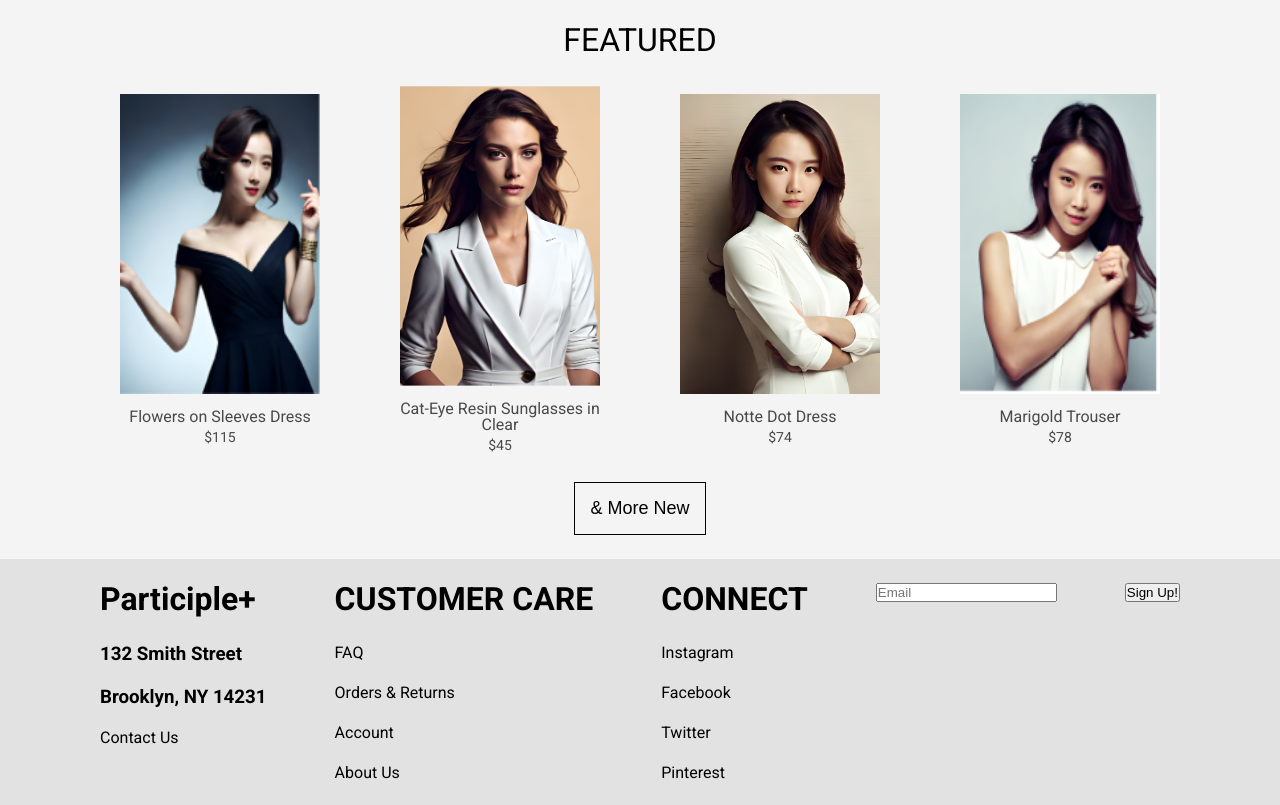
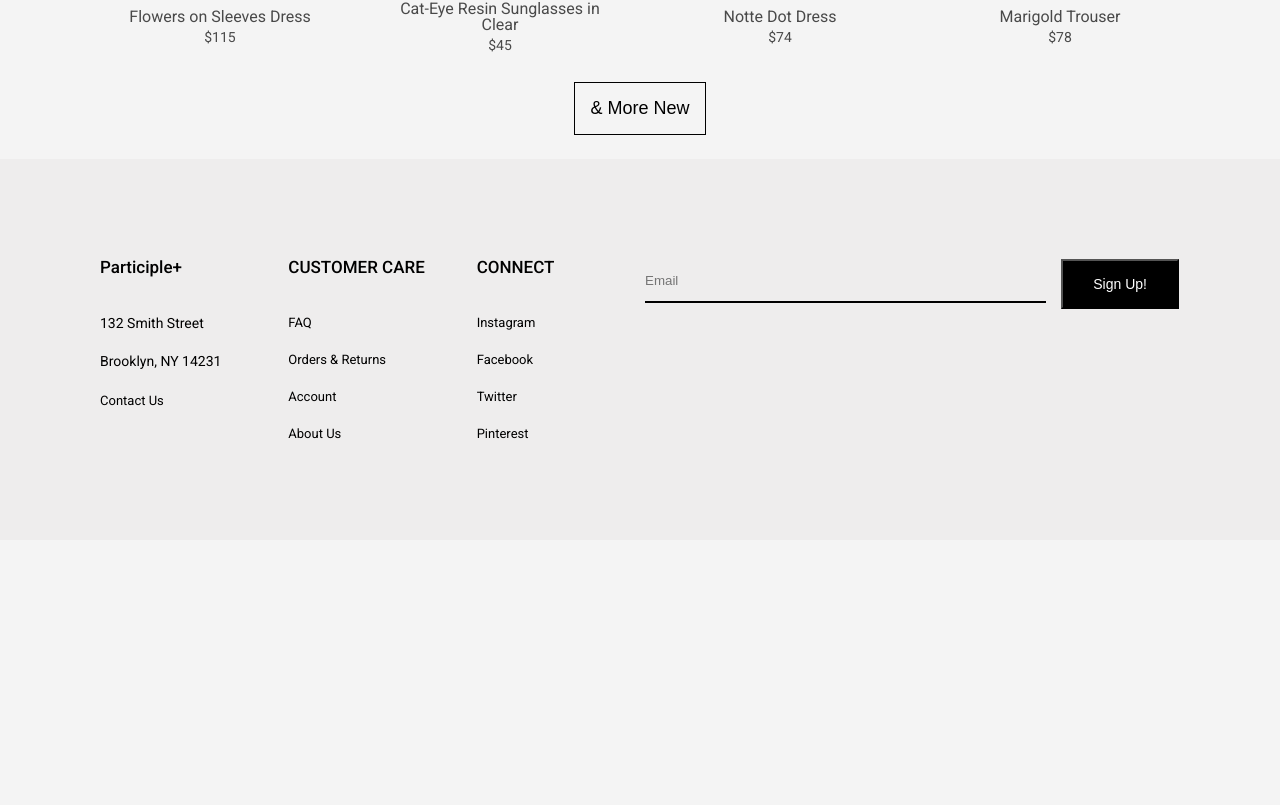
Before and after one commit to oreoluwa212/store_clothing, a React (Vite) app: page / in a window 1280 px wide. Shown: the part 1869-2674 px from the top of the page. After the commit the page ends 2409 px from the top, so only its background shows below. Built offline with nearby package versions, Linux system fonts and the light colour scheme.

Commit message:
Footer section made responsive

```diff
--- a/src/components/Footer.jsx
+++ b/src/components/Footer.jsx
@@ -3,6 +3,7 @@ import '../styles/PageStyles.scss';
 const Footer = () => {
   return (
     <div className="footer-container">
+      <div className="footer-container-text">
         <div className="participle">
           <h1> Participle+</h1>
           <div className="oar">
@@ -31,11 +32,14 @@ const Footer = () => {
             <a href="#"> Pinterest</a>
           </div>
         </div>
+      </div>
+      <div className="footer-container-signup">
         <div className="email-us">
           <input type="email" placeholder="Email" />
         </div>
-      <div>
+        <div className='sign-up'>
           <button>Sign Up!</button>
+        </div>
       </div>
     </div>
   );
--- a/src/styles/PageStyles.scss
+++ b/src/styles/PageStyles.scss
@@ -249,6 +249,17 @@
       img {
         width: 100%;
         height: 800px;
+
+        @media (max-width: 780px) {
+            height: 400px;
+            padding-top: 40px;
+          }
+
+        @media (max-width: 1336px) {
+            height: 400px;
+            padding-top: 40px;
+          }
+
       }
 
       .lean-in {
@@ -365,17 +376,50 @@
 // Footer Section
 .footer-container {
   display: flex;
-  padding: 24px 100px;
-  background-color: #e2e2e2;
+  padding: 100px 250px;
+  background-color: #eeeded;
   justify-content: space-between;
+  gap: 20px;
+
+  @media (max-width: 780px) {
+      display: flex;
+      flex-direction: column;
+    }
+
+  @media (max-width: 1336px) {
+    padding: 100px 100px;
+  gap: 10px;
+  }
+
+  .footer-container-text {
+    flex-basis: 50%;
+    display: grid;
+    grid-template-columns: 1fr 1fr 1fr;
+
+    @media (max-width: 726px) {
+      padding: 5px 20px;
+      font-size: 11px;
+    }
+
+    @media (max-width: 1336px) {
         gap: 30px;
+      }
 
   .participle,
     .customer,
     .connect {
       display: flex;
       flex-direction: column;
-    gap: 30px;
+      gap: 40px;
+
+      h1 {
+          font-size: 21px;
+          font-weight: 500;
+
+          @media (max-width: 1336px) {
+              font-size: 17px;
+            }
+        }
 
       .oar,
       .care,
@@ -383,8 +427,85 @@
         display: flex;
         flex-direction: column;
         gap: 24px;
+
+        a {
+
+          @media (max-width: 1336px) {
+              font-size: 13px;
             }
         }
+
+        h3 {
+            font-size: 18px;
+            font-weight: 400;
+            @media (max-width: 1336px) {
+              font-size: 14px;
+              }
+          }
+
+      }
+    }
+
+  }
+
+  .footer-container-signup {
+    flex-basis: 50%;
+    display: grid;
+    grid-template-columns: 3fr 1fr;
+
+    @media (max-width: 780px) {
+        display: flex;
+        flex-direction: column;
+        padding-top: 40px;
+      }
+
+    .email-us {
+      width: 100%;
+
+
+      input {
+        width: 100%;
+        height: 44px;
+        display: flex;
+        text-align: left;
+        background: transparent;
+        outline: 0;
+        border: 0;
+        border-bottom: 2.5px solid #000;
+      }
+    }
+
+    .sign-up {
+      width: 100%;
+      margin-left: 15px;
+
+      @media (max-width: 780px) {
+          display: flex;
+          flex-direction: column;
+          padding-top: 40px;
+          margin-left: 0px;
+        }
+
+      button {
+      padding: 10px 50px;
+      font-size: 20px;
+      background: #000;
+      color: white;
+
+        @media (max-width: 780px) {
+            padding: 5px 20px;
+            font-size: 12px;
+
+          }
+
+      @media (max-width: 1336px) {
+        padding: 15px 30px;
+        font-size: 14px;
+        }
+      }
+    }
+  }
+
 }
 
 // about page
```
Lines whose indentation alone changed are shown as unchanged.
